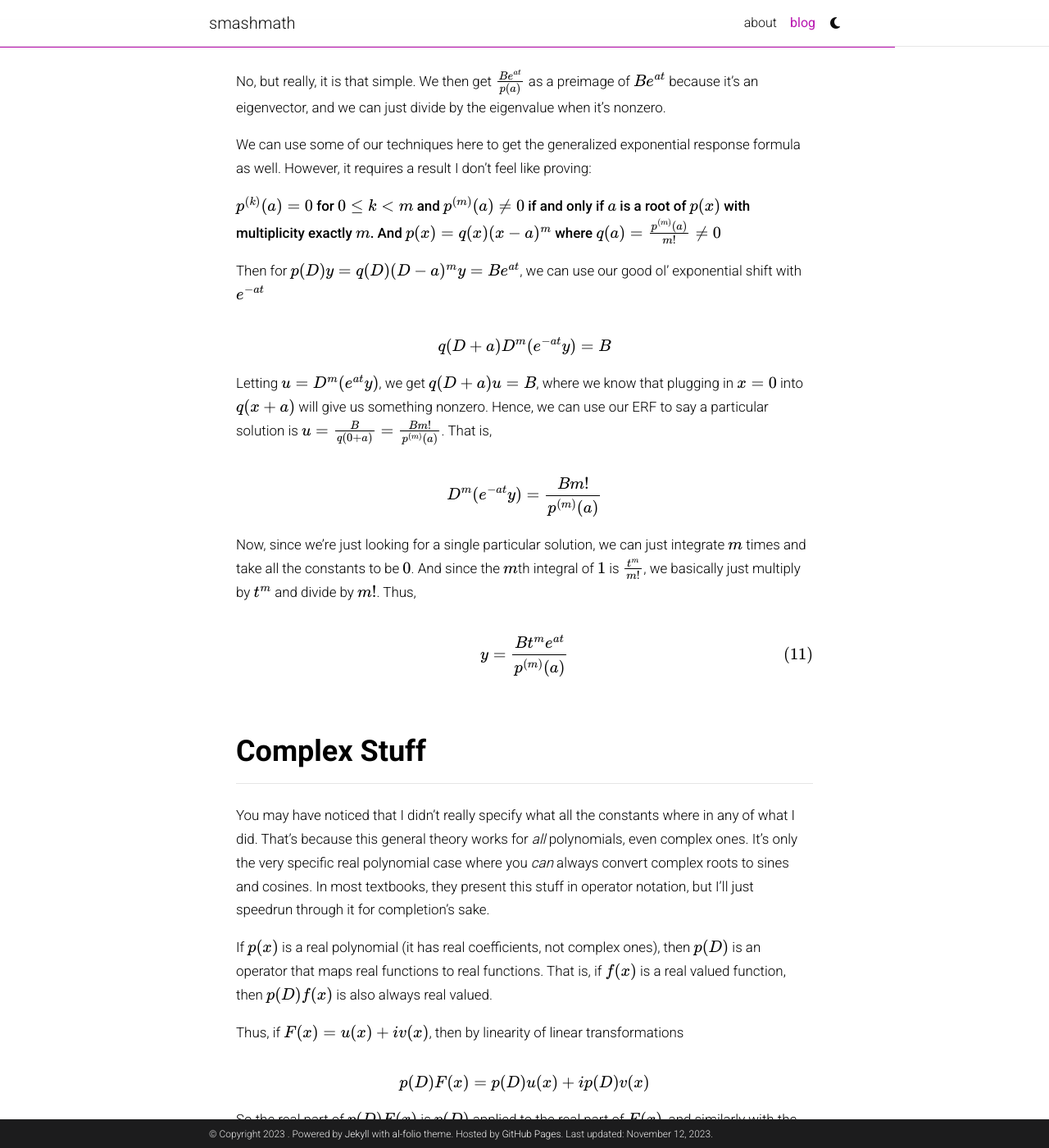
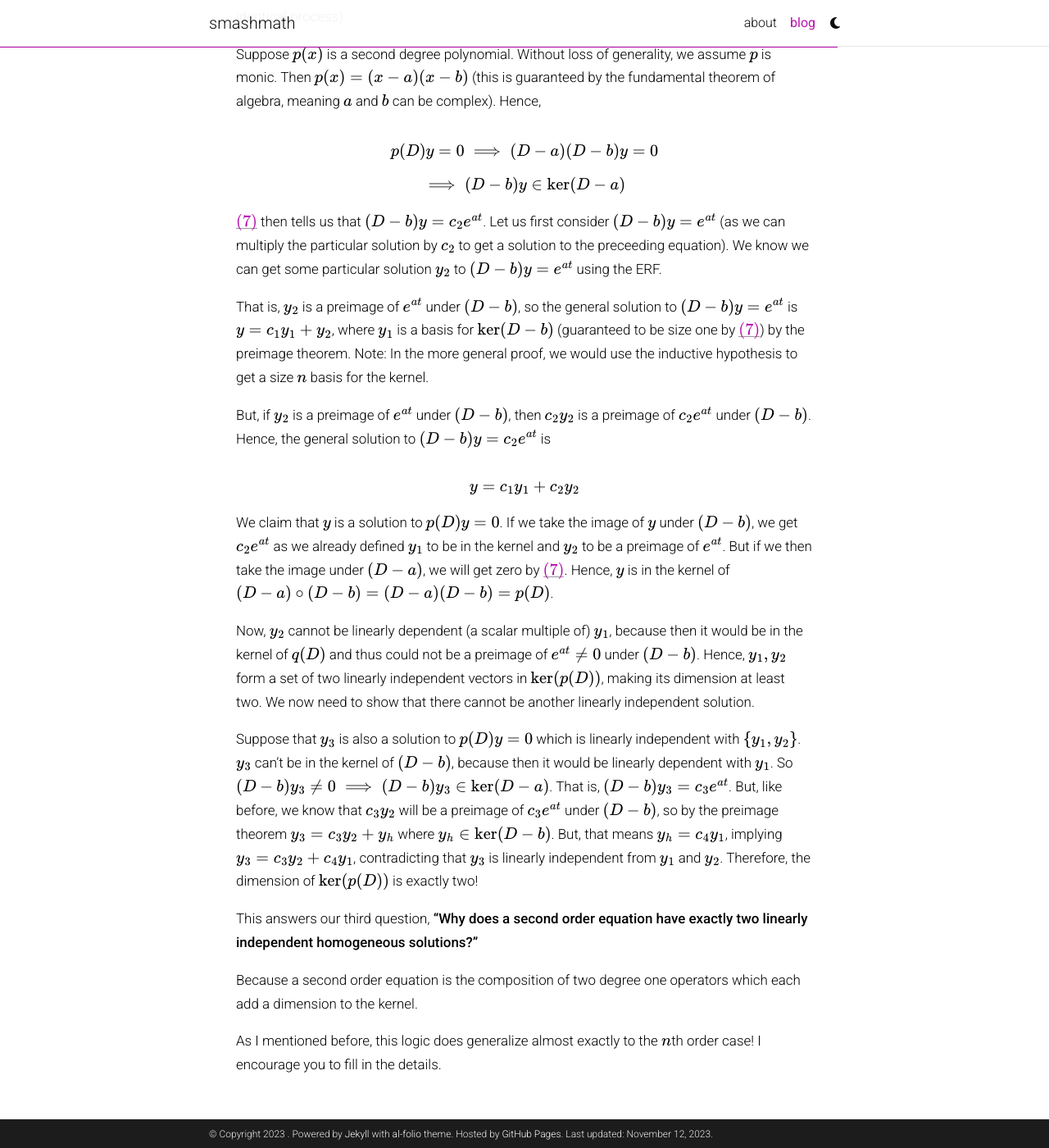
Before and after one commit to smashmath/smashmath.github.io, a Jekyll site: the page built from _posts/2023-11-11-linalglinconstcoef.md, in a window 1280 px wide and 1400 px high, scrolled down 11068 px. Shown: the whole window at 82% size. Built offline with Jekyll 4.4.1, drawn with Linux system fonts in a browser that asks for light colours; comment, search, counter and statistics services are not loaded; a style sheet for code colours, icons or effects is not loaded; some of the changed text lies outside the part shown.

Commit message:
Update 2023-11-11-linalglinconstcoef.md

```diff
--- a/_posts/2023-11-11-linalglinconstcoef.md
+++ b/_posts/2023-11-11-linalglinconstcoef.md
@@ -36,8 +37,8 @@
 $$a_ny^{(n)}+\ldots+a_1y'+a_0y=0$$
 
 1. Why is our guess for the solution $$e^{rt}$$?
-2. Why does a second order equation have exactly two linearly independent homogeneous solutions?
-3. Why do we multiply by $$t$$ when we have a repeated root of the characteristic polynomial?
+2. Why do we multiply by $$t$$ when we have a repeated root of the characteristic polynomial?
+3. Why does a second order equation have exactly two linearly independent homogeneous solutions?
 
 And as a bonus, I'm going to explain why the **exponential response formula** is actually absurdly trivial!
 
@@ -109,6 +110,7 @@
 1. If $$v$$ is an eigenvector of $$T$$ with eigenvalue $$\lambda$$, then $$v$$ is also an eigenvector of $$p(T)$$ with eigenvalue $$p(\lambda)$$ (this is a very good thing to prove, and it's a very short proof).
 2. $$P(T)$$ can have eigenvectors that are not eigenvectors of $$T$$. One example is that $$\begin{pmatrix}1\\0\end{pmatrix}$$ is an eigenvector of $$J=\begin{pmatrix}\lambda&1\\0&\lambda\end{pmatrix}$$, but $$\begin{pmatrix}0\\1\end{pmatrix}$$ is an eigenvector of $$(J-\lambda I)^2=\begin{pmatrix}0&0\\0&0\end{pmatrix}$$ and not of $$J$$.
 3. The kernel is just a subset of the eigenspace of $$0$$. That is, finding the kernel of an operator can be done by finding all eigenvectors with eigenvalue zero.
+4. Polynomials in an operator commute. That is, for all polynomials $$p,q$$, $$p(T)q(T)=q(T)p(T)$$.
 
 # The Differential Operator
 
@@ -166,7 +168,7 @@
 
 $$=\frac{y_1(ay_2)-y_2(ay_1)}{y_1^2}=0$$
 
-So $$\frac{y_2}{y_1}$$ is just some constant $$C$$, which implies that $$y_2=Cy_1$$, which implies $$y_2$$ is necessarily linearly dependent on $$y_1$$. Therefore, we've shown that the solution space of $$y'=ay$$ (which is just $$(D-a)y=0$$: the kernel of $$D-a$$) has dimension exactly 1, and it has a basis $$e^{at}$$. In other words,
+So $$\frac{y_2}{y_1}$$ is just some constant $$C$$, which implies that $$y_2=Cy_1$$, which implies $$y_2$$ is necessarily linearly dependent on $$y_1$$. Therefore, we've shown that the solution space of $$y'=ay$$ (which is just $$(D-a)y=0$$: the kernel of $$(D-a)$$) has dimension exactly 1, and it has a basis $$e^{at}$$. In other words,
 
 \begin{equation}\label{kerda}
 \ker(D-a)=\operatorname{span}(e^{at})
@@ -192,40 +194,7 @@
 
 We remark that \eqref{kerda} equivalently tells us that if $$q(x)$$ is a degree one polynomial, then $$\ker(q(D))$$ has a basis $$\{e^{at}\}$$ for $$a$$ such that $$q(a)=0$$, implying that the general solution to $$q(D)y=0$$ is $$y=Ce^{at}$$.
 
-We actually have enough now to prove that an $$n$$th order equation has homogeneous solution space of dimension exactly $$n$$.
-
-# Second Order. Two Independent Solutions
-
-We can prove that \eqref{kerda} actually generalizes to $$n$$th order equations by induction. Instead of doing the full induction proof, I will do the extension from first order to second order (the full proof has an essentially identical process).
-
-Suppose $$p(x)$$ is a second degree polynomial. Then $$p(x)=(x-a)q(x)$$ where $$q(x)$$ is a degree one polynomial (this is guaranteed by the fundamental theorem of algebra, meaning $$a$$ can be complex). Hence,
-
-$$p(D)y=0\implies (D-a)q(D)y=0$$
-
-$$\implies q(D)y\in\ker(D-a)$$
-
-\eqref{kerda} then tells us that $$q(D)y=c_2e^{at}$$. We know we can find a particular solution to $$q(D)y=e^{at}$$ (which we will call $$y_2$$) by using an [integrating factor](../integratingfactor/){:target="_blank"}, since it's first order$$^{[1]}$$.
-
-<details>
-  <summary style="color:white;">[1]</summary>
-    <p>ok to generalize this to nth order i need you Picard–Lindelöf please forgive me</p>
-</details>
-
-That is, $$y_2$$ is a preimage of $$e^{at}$$ under $$q(D)$$, so the general solution to $$q(D)y=e^{at}$$ is $$y=c_1y_1+y_2$$, where $$y_1$$ is a basis for $$\ker(q(D))$$ by the preimage theorem. But, if $$y_2$$ is a preimage of $$e^{at}$$, then $$c_2y_2$$ is a preimage of $$c_2e^{at}$$. Hence, the general solution to $$q(D)y=c_2e^{at}$$ is
-
-$$y=c_1y_1+c_2y_2$$
-
-We claim that $$y$$ is a solution to $$p(D)y=0$$. If we take the image of $$y$$ under $$q(D)$$, we get $$c_2e^{at}$$ as we already showed. But if we then take the image under $$D-a$$, we will get zero by \eqref{kerda}. Hence, $$y$$ is in the kernel of $$(D-a)\circ q(D)=(D-a)q(D)=p(D)$$.
-
-Now, $$y_2$$ cannot be linearly dependent (a scalar multiple of) $$y_1$$, because then it would be in the kernel of $$q(D)$$ and thus could not be a preimage of $$e^{at}\neq0$$ under $$q(D)$$. Hence, $$y_1,y_2$$ form a set of two linearly independent vectors in $$\ker(p(D))$$, making its dimension at least two. We now need to show that there cannot be another linearly independent solution.
-
-Suppose that $$y_3$$ is also a solution to $$p(D)y=0$$ which is linearly independent with $$\{y_1,y_2\}$$. $$y_3$$ can't be in the kernel of $$q(D)$$, because then it would be linearly dependent with $$y_1$$. So $$q(D)y_3\neq0\implies q(D)y_3\in\ker(D-a)$$. That is, $$q(D)y_3=c_3e^{at}$$. But, like before, we know that $$c_3y_2$$ will be a preimage of $$c_3e^{at}$$ under $$q(D)$$, so by the preimage theorem $$y_3=c_3y_2+c_4y_h$$ where $$y_h\in\ker(q(D))$$. But, that means $$c_4y_h=c_5y_1$$, implying $$y_3=c_3y_2+c_5y_1$$, contradicting that $$y_3$$ is linearly independent from $$y_1$$ and $$y_2$$. Therefore, the dimension of $$\ker(p(D))$$ is exactly two!
-
-This answers our second question, **"Why does a second order equation have exactly two linearly independent homogeneous solutions?"**
-
-Because a second order equation is the composition of two degree one operators which each add a dimension to the kernel.
-
-As I mentioned before, this logic does generalize almost exactly to the $$n$$th order case! I encourage you to fill in the details.
+We actually have enough now to prove that an $$n$$th order equation has homogeneous solution space of dimension exactly $$n$$, but I want to take a detour to repeated roots first.
 
 # Repeated Roots
 
@@ -268,19 +237,19 @@
 
 $$(D-a)y=0$$
 
-If we multiply by $$e^{-at}$$, then we can change that pesky $$D-a$$ into just $$D$$. That is,
+If we multiply by $$e^{-at}$$, then we can change that pesky $$(D-a)$$ into just $$D$$. That is,
 
 $$e^{-at}(D-a)y=(D-(-a)-a)e^{-at}y$$
 
 $$=D(e^{-at}y)=0$$
 
-And if $$e^{-at}y$$ is in the kernel of $$D$$, then it's just a constant. So $$e^{-at}y=C\implies y=Ce^{at}$$. If you look at what we did closely, you'll notice we basically just did an integrating factor without doing an integrating factor.
+And if $$e^{-at}y$$ is in the kernel of $$D$$, then it's just a constant. So $$e^{-at}y=C\implies y=Ce^{at}$$. If you look at what we did closely, you'll notice we basically just did an [integrating factor](../integratingfactor/){:target="_blank"} without doing an integrating factor.
 
-This is the takeaway: **we can leverage the exponential shift to look at the kernel of just $$D$$**.
+This is the takeaway: **we can leverage the exponential shift to look at the kernel of just $$D$$, which is equivalent to integration**.
 
 ## Exponential Shift Into Overdrive
 
-Alright, so let's answer the question. What happens when we have a repeated root in $$p(x)$$? Say that $$(x-a)^k$$ divides $$p(x)$$. That is, $$p(x)=q(x)(x-a)^k$$. Then if we multiply $$e^{-at}$$ to $$p(D)y=0$$, we get
+Alright, so let's answer the question. What happens when we have a repeated root in $$p(x)$$ in general? Say that $$(x-a)^k$$ divides $$p(x)$$. That is, $$p(x)=q(x)(x-a)^k$$. Then if we multiply $$e^{-at}$$ to $$p(D)y=0$$, we get
 
 $$e^{-at}q(D)(D-a)^ky=q(D+a)D^k(e^{-at}y)$$
 
@@ -292,13 +261,15 @@
 
 is a solution to $$p(D)y=0$$.
 
-And we have now answered our third question, **"Why do we multiply by $$t$$ when we have a repeated root of the characteristic polynomial?"**
+And we have now answered our second question, **"Why do we multiply by $$t$$ when we have a repeated root of the characteristic polynomial?"**
 
-Because exponentials shift derivatives, and the kernel of repeated differentiation is a polynomial.
+*Because exponentials shift derivatives, and the kernel of repeated differentiation is a polynomial.*
 
-This also gives us another way to think about the second question as well. What we have shown essentially implies that every $$n$$th order differential equation of the form $$p(D)y=g(t)$$ can be solved using $$n$$ integrating factors. The first of which can be $$e^{-\lambda t}$$, where $$\lambda$$ is a root of $$p(x)$$. After doing $$n$$ integrations, we will be left with $$n$$ arbitrary constants. This explanation is a bit more handwavy, though, as it does not answer why the functions on each arbitrary constant will necessarily be linearly independent.
+What we have shown also essentially implies that every $$n$$th order differential equation of the form $$p(D)y=g(t)$$ can be solved using $$n$$ integrating factors. The first of which can be $$e^{-\lambda t}$$, where $$\lambda$$ is any root of $$p(x)$$. After doing $$n$$ integrations, we will be left with $$n$$ arbitrary constants. This is consistent with the dimension of the kernel of an $$n$$th order linear equation's solution space being dimension $$n$$, but it does not answer why the functions on each arbitrary constant will necessarily be linearly independent. That is what we intend to prove in [a later section](#second-order-two-independent-solutions).
 
-As a final remark: for constant coefficients, reduction of order *is* just the exponential shift, but more roundabout. This is because you basically insert an exponential into the equation with $$y=ve^{at}$$, which will cause things to shift. For example, if you've done reduction of order on $$y''-2ky'+k^2y=0$$, $$y=e^{kt}v$$, then you do end up with $$v''=0$$. Which is exactly what we would expect:
+But, this actually *does* imply something else very important: A particular solution to $$p(D)y=Be^{at}$$ is guaranteed to exist, and can be obtained by factoring $$p(D)$$, applying integrating factors, and integrating (taking all integration constants to be zero) until it is solved. However, we can actually find this particular solution directly using the exponential response formula, which is what we are going to do next.
+
+As a final remark for this section: for constant coefficients, reduction of order *is* just the exponential shift, but more roundabout. This is because you basically insert an exponential into the equation with $$y=ve^{at}$$, which will cause things to shift. For example, if you've done reduction of order on $$y''-2ky'+k^2y=0$$, $$y=e^{kt}v$$, then you do end up with $$v''=0$$. Which is exactly what we would expect:
 
 $$(D-k)^2e^{kt}v=e^{kt}D^2v=0\implies v''=0$$
 
@@ -310,29 +281,61 @@
 
 $$p(D)e^{at}=p(a)e^{at}\implies p(D)\left(\frac{Be^{at}}{p(a)}\right)=Be^{at}$$
 
-is a particular solution. Okay, that's all folks. Seeya next time!
+so $$\frac{Be^{at}}{p(a)}$$ is a particular solution. Okay, that's all folks. Seeya next time!
 
 ---
 
-No, but really, it is that simple. We then get $$\frac{Be^{at}}{p(a)}$$ as a preimage of $$Be^{at}$$ because it's an eigenvector, and we can just divide by the eigenvalue when it's nonzero.
+No, but really, it is that simple. We get $$\frac{Be^{at}}{p(a)}$$ as a preimage of $$Be^{at}$$ because it's an eigenvector, and we can just divide by the eigenvalue when it's nonzero.
 
 We can use some of our techniques here to get the generalized exponential response formula as well. However, it requires a result I don't feel like proving:
 
 **$$p^{(k)}(a)=0$$ for $$0\leq k<m$$ and $$p^{(m)}(a)\neq0$$ if and only if $$a$$ is a root of $$p(x)$$ with multiplicity exactly $$m$$. And $$p(x)=q(x)(x-a)^m$$ where $$q(a)=\frac{p^{(m)}(a)}{m!}\neq0$$**
 
-Then for $$p(D)y=q(D)(D-a)^my=Be^{at}$$, we can use our good ol' exponential shift with $$e^{-at}$$
+Then for $$p(D)y=q(D)(D-a)^my=Be^{at}$$, we can use our good ol' exponential shift with $$e^{-at}$$.
 
 $$q(D+a)D^m(e^{-at}y)=B$$
 
-Letting $$u=D^m(e^{at}y)$$, we get $$q(D+a)u=B$$, where we know that plugging in $$x=0$$ into $$q(x+a)$$ will give us something nonzero. Hence, we can use our ERF to say a particular solution is $$u=\frac{B}{q(0+a)}=\frac{Bm!}{p^{(m)}(a)}$$. That is,
+Letting $$u=D^m(e^{at}y)$$, we get $$q(D+a)u=B$$, where we know that plugging in $$x=0$$ into $$q(x+a)$$ will give us something nonzero. Hence, we can use our ERF to say a particular solution is $$u_p=\frac{B}{q(0+a)}=\frac{Bm!}{p^{(m)}(a)}$$. That is,
 
-$$D^m(e^{-at}y)=\frac{Bm!}{p^{(m)}(a)}$$
+$$D^m(e^{-at}y_p)=u_p=\frac{Bm!}{p^{(m)}(a)}$$
 
 Now, since we're just looking for a single particular solution, we can just integrate $$m$$ times and take all the constants to be $$0$$. And since the $$m$$th integral of $$1$$ is $$\frac{t^m}{m!}$$, we basically just multiply by $$t^m$$ and divide by $$m!$$. Thus,
 
-\begin{equation}
-y=\frac{Bt^me^{at}}{p^{(m)}(a)}
+\begin{equation}\label{gerf}
+y_p=\frac{Bt^me^{at}}{p^{(m)}(a)}
 \end{equation}
+
+and there we go. If $$p^{(k)}(a)=0$$ for $$0\leq k<m$$ and $$p^{(m)}(a)\neq0$$, then \eqref{gerf} is a particular solution to $$p(D)y=Be^{at}$$.
+
+# Second Order. Two Independent Solutions
+
+We can prove that \eqref{kerda}'s implication that a first order equation has kernel of dimension exactly one actually generalizes to $$n$$th order equations by induction. Instead of doing the full induction proof, I will do the extension from first order to second order (the full proof has an essentially identical process).
+
+Suppose $$p(x)$$ is a second degree polynomial. Without loss of generality, we assume $$p$$ is monic. Then $$p(x)=(x-a)(x-b)$$ (this is guaranteed by the fundamental theorem of algebra, meaning $$a$$ and $$b$$ can be complex). Hence,
+
+$$p(D)y=0\implies (D-a)(D-b)y=0$$
+
+$$\implies (D-b)y\in\ker(D-a)$$
+
+\eqref{kerda} then tells us that $$(D-b)y=c_2e^{at}$$. Let us first consider $$(D-b)y=e^{at}$$ (as we can multiply the particular solution by $$c_2$$ to get a solution to the preceeding equation). We know we can get some particular solution $$y_2$$ to $$(D-b)y=e^{at}$$ using the ERF.
+
+That is, $$y_2$$ is a preimage of $$e^{at}$$ under $$(D-b)$$, so the general solution to $$(D-b)y=e^{at}$$ is $$y=c_1y_1+y_2$$, where $$y_1$$ is a basis for $$\ker(D-b)$$ (guaranteed to be size one by \eqref{kerda}) by the preimage theorem. Note: In the more general proof, we would use the inductive hypothesis to get a size $$n$$ basis for the kernel.
+
+But, if $$y_2$$ is a preimage of $$e^{at}$$ under $$(D-b)$$, then $$c_2y_2$$ is a preimage of $$c_2e^{at}$$ under $$(D-b)$$. Hence, the general solution to $$(D-b)y=c_2e^{at}$$ is
+
+$$y=c_1y_1+c_2y_2$$
+
+We claim that $$y$$ is a solution to $$p(D)y=0$$. If we take the image of $$y$$ under $$(D-b)$$, we get $$c_2e^{at}$$ as we already defined $$y_1$$ to be in the kernel and $$y_2$$ to be a preimage of $$e^{at}$$. But if we then take the image under $$(D-a)$$, we will get zero by \eqref{kerda}. Hence, $$y$$ is in the kernel of $$(D-a)\circ (D-b)=(D-a)(D-b)=p(D)$$.
+
+Now, $$y_2$$ cannot be linearly dependent (a scalar multiple of) $$y_1$$, because then it would be in the kernel of $$q(D)$$ and thus could not be a preimage of $$e^{at}\neq0$$ under $$(D-b)$$. Hence, $$y_1,y_2$$ form a set of two linearly independent vectors in $$\ker(p(D))$$, making its dimension at least two. We now need to show that there cannot be another linearly independent solution.
+
+Suppose that $$y_3$$ is also a solution to $$p(D)y=0$$ which is linearly independent with $$\{y_1,y_2\}$$. $$y_3$$ can't be in the kernel of $$(D-b)$$, because then it would be linearly dependent with $$y_1$$. So $$(D-b)y_3\neq0\implies (D-b)y_3\in\ker(D-a)$$. That is, $$(D-b)y_3=c_3e^{at}$$. But, like before, we know that $$c_3y_2$$ will be a preimage of $$c_3e^{at}$$ under $$(D-b)$$, so by the preimage theorem $$y_3=c_3y_2+y_h$$ where $$y_h\in\ker(D-b)$$. But, that means $$y_h=c_4y_1$$, implying $$y_3=c_3y_2+c_4y_1$$, contradicting that $$y_3$$ is linearly independent from $$y_1$$ and $$y_2$$. Therefore, the dimension of $$\ker(p(D))$$ is exactly two!
+
+This answers our third question, **"Why does a second order equation have exactly two linearly independent homogeneous solutions?"**
+
+Because a second order equation is the composition of two degree one operators which each add a dimension to the kernel.
+
+As I mentioned before, this logic does generalize almost exactly to the $$n$$th order case! I encourage you to fill in the details.
 
 ## Complex Stuff
 
@@ -381,12 +384,18 @@
 
 ## Final Thoughts
 
-I love this perspective. The ideas of "exponentials would be an expected guess", "to get the other solutions, multiply one solution by an arbitrary function $$v(t)$$", or "just reduce the $$n$$th order equation down to a system of first order equations" seemed intuitive, but only in retrospect. As someone who questions a lot, and wants to know *why* something is true, the answers felt very contrived.
+I love this perspective. The ideas of "exponentials would be an expected guess", "to get the other solutions, multiply one solution by an arbitrary function $$v(t)$$", or "just reduce the $$n$$th order equation down to a system of first order equations" would be mildly intuitive, but only in retrospect. As someone who questions a lot, and wants to know *why* something is true, the answers felt very contrived.
 
 But once we change from a differential equation to a linear operator, suddenly everything is a lot simpler (at least to me). The progression from first order to $$n$$th order is smooth and things just work out exactly the way you would expect them to.
 
-But this is coming from someone who thinks a lot about these subjects, so perhaps it isn't much easier for you. Especially if you don't know any linear algebra (and if you got here without knowing linear algebra, uh... why? thank you, but why?) I hope this is helpful, though.
+- Exponentials are an expected guess because they are eigenvectors of the differential operator.
+- To get the other solutions, we do an exponential shift, which effectively has us multiply by our first given solution.
+- The dimension is $$n$$ because each linear differential factor increases the dimension of the kernel by one.
 
-This is a heavily condensed version of a chapter from a Linear Algebra + Differential Equations textbook I'm working on. I hope you liked it, and maybe you'll want to check out the textbook when it's done (ETA: probably never). Alright, thanks for reading.
+Granted, these justifications *only* work for constant coefficients. And, in general, reduction of order and reduction to a system of first order equations is necessary to generalize these ideas. But I greatly relish in the idea that we can make a much more elementary argument for this most special of cases that doesn't end up relying on Picard–Lindelöf.
+
+But this is coming from someone who thinks a lot about these subjects, so perhaps it isn't much easier for you. Especially if you don't know any linear algebra (and if you got here without knowing linear algebra, uh... why? thank you for reading, but why?) I hope this was helpful, though.
+
+Also, this is a heavily condensed version of a chapter from a Linear Algebra + Differential Equations textbook I'm working on in my spare time (for which I have almost none now that I am in a PhD program). I hope you liked it, and maybe you'll want to check out the textbook when it's done (ETA: probably never). Alright, thanks for reading.
 
 [hyperlink](https://youtu.be/Tptx8boeGhE?si=1G60x2ZMJgUPC8Gr){:target="_blank"}
```
Also changed, not shown: other parts of _posts/2023-11-11-linalglinconstcoef.md (+2 -1 lines).
